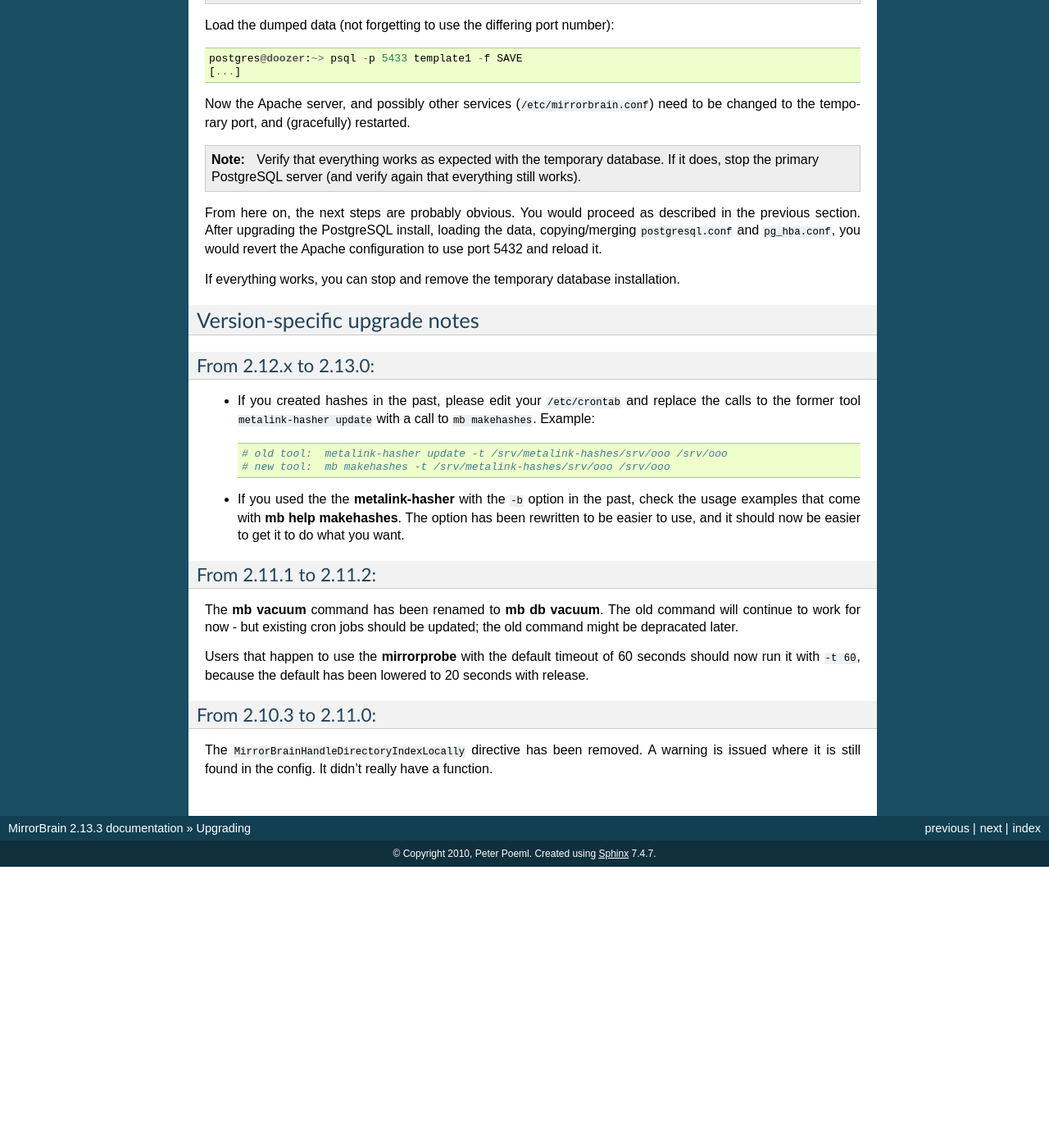
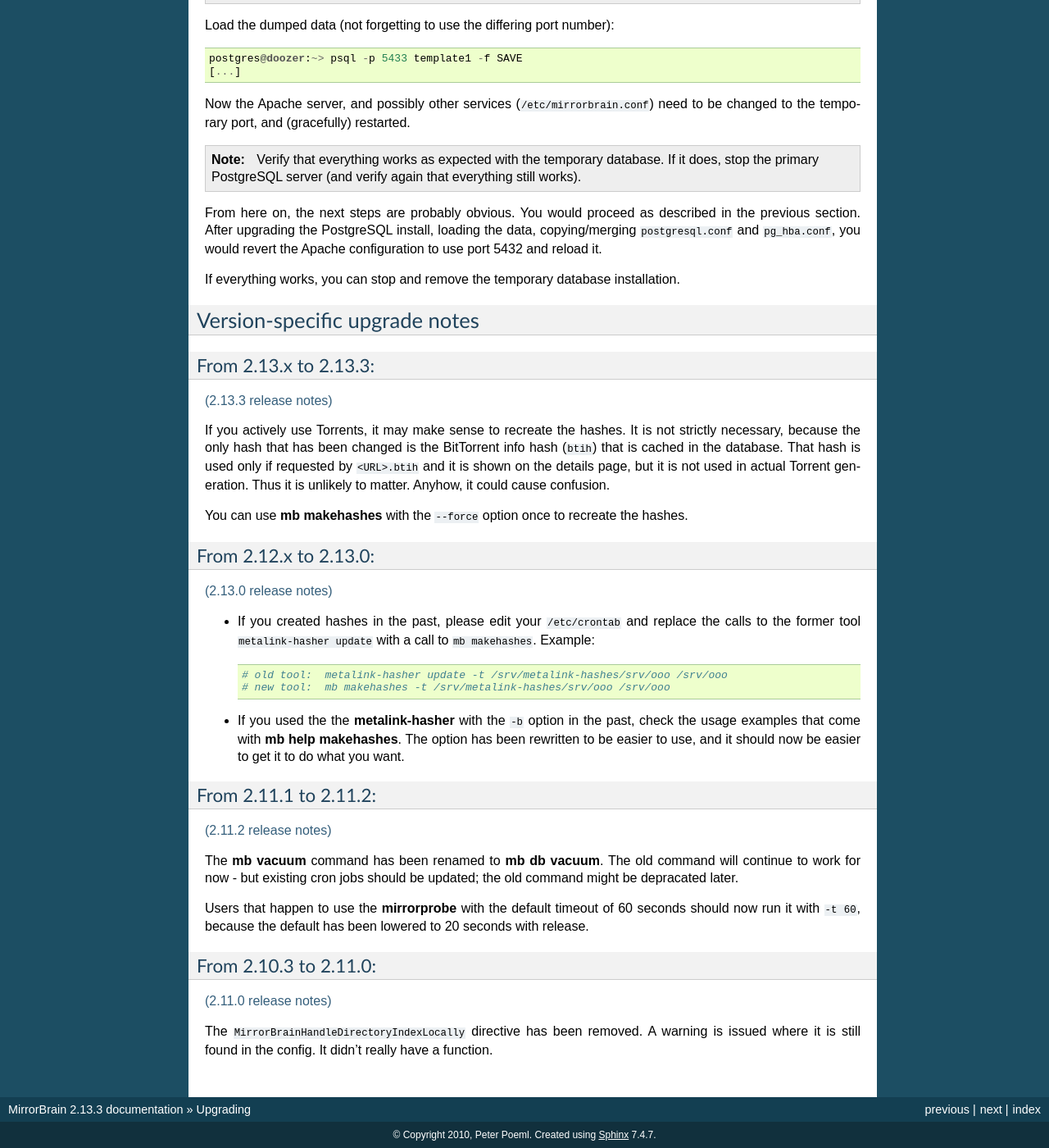
Before and after one commit to hayalci/mirrorbrain, a Sphinx documentation site: the page built from docs/upgrading.rst, in a window 1280 px wide and 1400 px high, scrolled down 3197 px. Shown: the whole window at 82% size. Built offline with Sphinx 7.4.7, drawn with Linux system fonts in a browser that asks for light colours; before the commit the page ends 4254 px from its top, so only the background shows below that; some of the changed text lies outside the part shown.

Commit message:
upgrade notes for 2.13.3
git-svn-id: http://svn.mirrorbrain.org/svn/mirrorbrain/trunk@8168 2d291e14-ff0c-0410-a3fa-d5caa9871f55

```diff
--- a/docs/upgrading.rst
+++ b/docs/upgrading.rst
@@ -234,8 +234,26 @@
 Version-specific upgrade notes
 -------------------------------
 
+From 2.13.x to 2.13.3:
+^^^^^^^^^^^^^^^^^^^^^^
+
+`(2.13.3 release notes) <http://mirrorbrain.org/docs/changes/#release-2-13-3-r8166-sep-26-2010>`_
+
+If you actively use Torrents, it may make sense to recreate the hashes. It is
+not strictly necessary, because the only hash that has been changed is the
+BitTorrent info hash (``btih``) that is cached in the database. That hash is
+used only if requested by ``<URL>.btih`` and it is shown on the details page,
+but it is not used in actual Torrent generation. Thus it is unlikely to matter.
+Anyhow, it could cause confusion.
+
+You can use :program:`mb makehashes` with the ``--force`` option once to
+recreate the hashes.
+
+
 From 2.12.x to 2.13.0:
 ^^^^^^^^^^^^^^^^^^^^^^
+
+`(2.13.0 release notes) <http://mirrorbrain.org/docs/changes/#release-2-13-0-r8123-sep-6-2010>`_
 
 * If you created hashes in the past, please edit your :file:`/etc/crontab` and
   replace the calls to the former tool ``metalink-hasher update`` with a call
@@ -253,6 +271,8 @@
 From 2.11.1 to 2.11.2:
 ^^^^^^^^^^^^^^^^^^^^^^
 
+`(2.11.2 release notes) <http://mirrorbrain.org/docs/changes/#release-2-11-2-r7917-dec-5-2009>`_
+
 The :program:`mb vacuum` command has been renamed to :program:`mb db vacuum`.
 The old command will continue to work for now - but existing cron jobs should
 be updated; the old command might be depracated later.
@@ -265,6 +285,8 @@
 From 2.10.3 to 2.11.0:
 ^^^^^^^^^^^^^^^^^^^^^^
 
+`(2.11.0 release notes) <http://mirrorbrain.org/docs/changes/#release-2-11-0-r7896-dec-2-2009>`_
+
 The ``MirrorBrainHandleDirectoryIndexLocally`` directive has been removed.  A
 warning is issued where it is still found in the config. It didn't really have
 a function.
```
Also changed, not shown: docs/changes.rst (+6 -3 lines).
